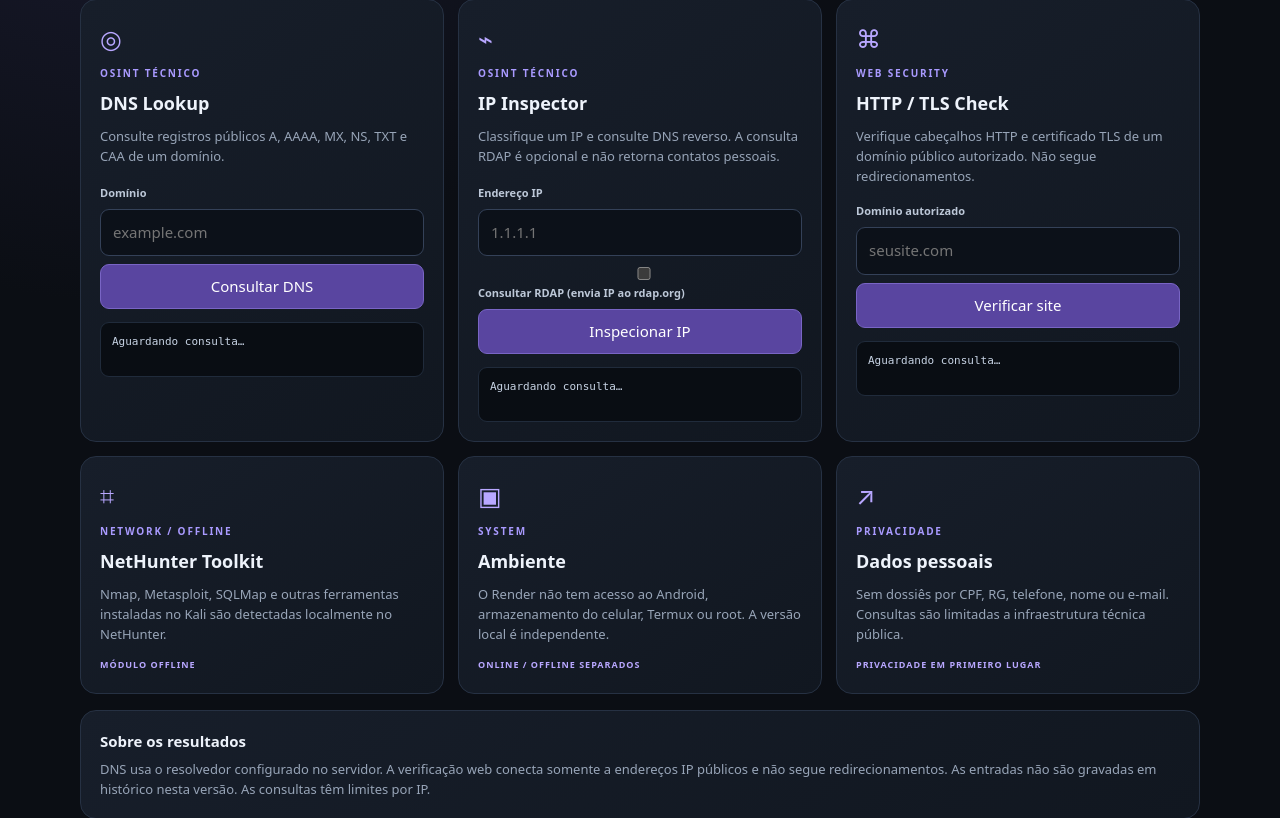
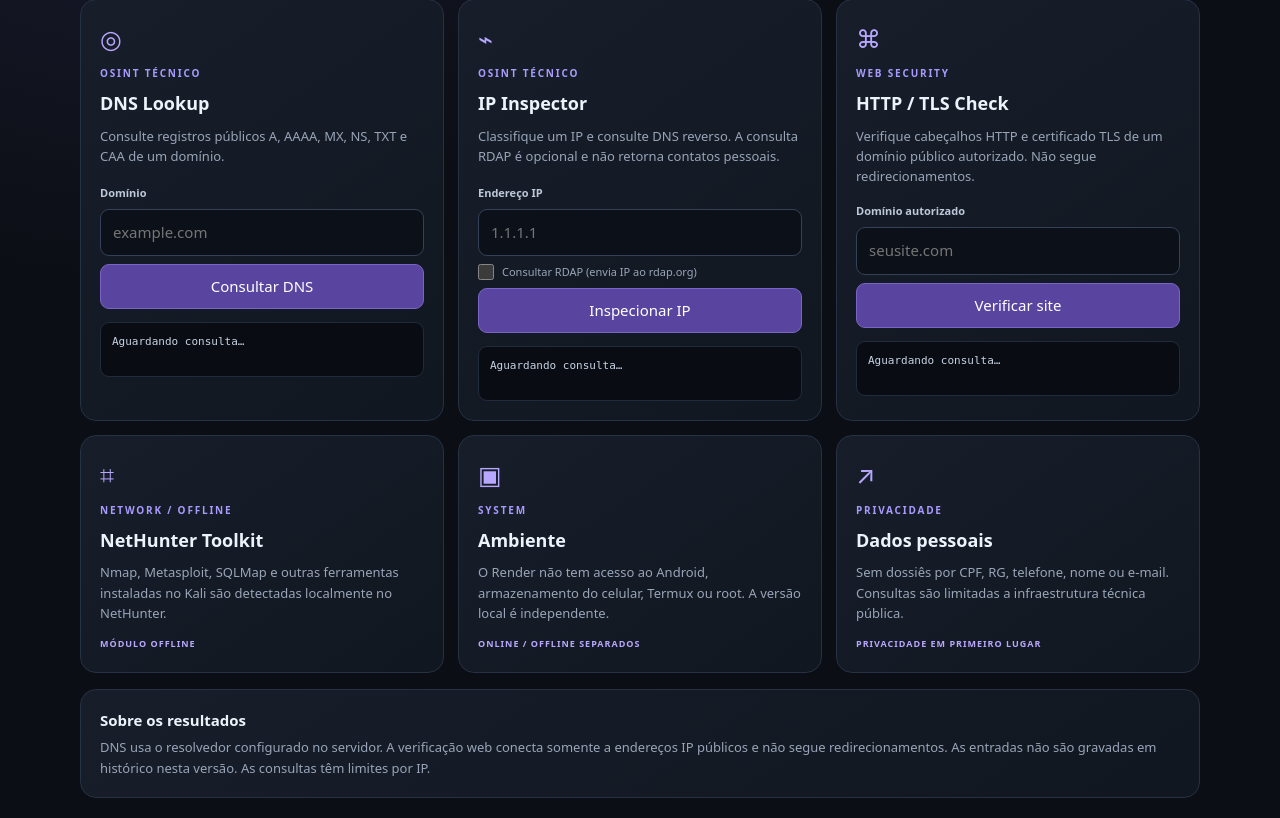
Before and after one commit to ghostshadowaa/TOOLS, a Flask app: page / in a window 1280 px wide. Shown: the part 413-1231 px from the top of the page. Run offline with Flask 3, Linux system fonts and the light colour scheme; the visitor is signed in with stand-in values (Sample User, id 1).

Commit message:
Style optional RDAP checkbox

```diff
--- a/static/style.css
+++ b/static/style.css
@@ -18,6 +18,8 @@ h1 span{color:var(--accent)}h2{font-size:24px;margin:0}h3{font-size:18px;margin:
 .tool-form{display:grid;gap:8px;margin-top:16px}.tool-form label,.login label{font-size:11px;color:#bdc8d8;font-weight:650}
 input{width:100%;min-width:0;border:1px solid #344158;border-radius:9px;padding:11px 12px;background:#0c1119;color:var(--text);font:inherit;outline:none}
 input:focus{border-color:var(--accent);box-shadow:0 0 0 2px #9a7bff22}
+.check-row{display:flex;align-items:center;gap:8px;line-height:1.35;color:var(--muted)!important;font-weight:500!important}
+.check-row input{width:16px;height:16px;flex:0 0 16px;margin:0;accent-color:var(--accent)}
 button{border:1px solid #7965c5;border-radius:9px;padding:10px 13px;background:#5945a0;color:white;font-weight:750;font:inherit;cursor:pointer}
 button:hover{filter:brightness(1.12)}button:disabled{opacity:.45;cursor:not-allowed}.ghost{background:transparent;border-color:var(--line);color:var(--muted);padding:7px 12px}
 .output{white-space:pre-wrap;overflow-wrap:anywhere;max-height:240px;overflow:auto;background:#090d13;border:1px solid #202b3b;border-radius:9px;padding:11px;margin:13px 0 0;color:#c8d4e5;font:11px/1.5 ui-monospace,monospace;min-height:55px}
```
